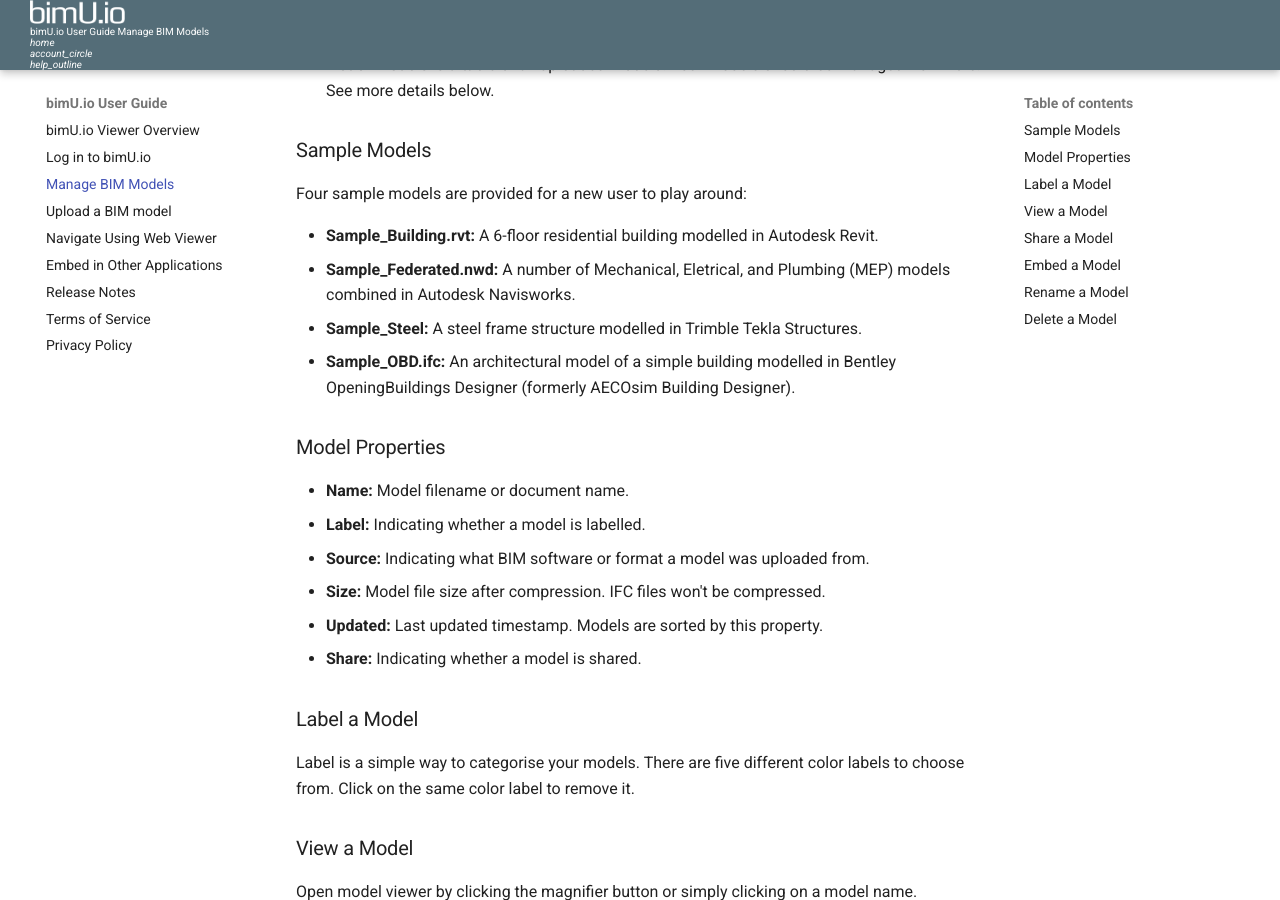
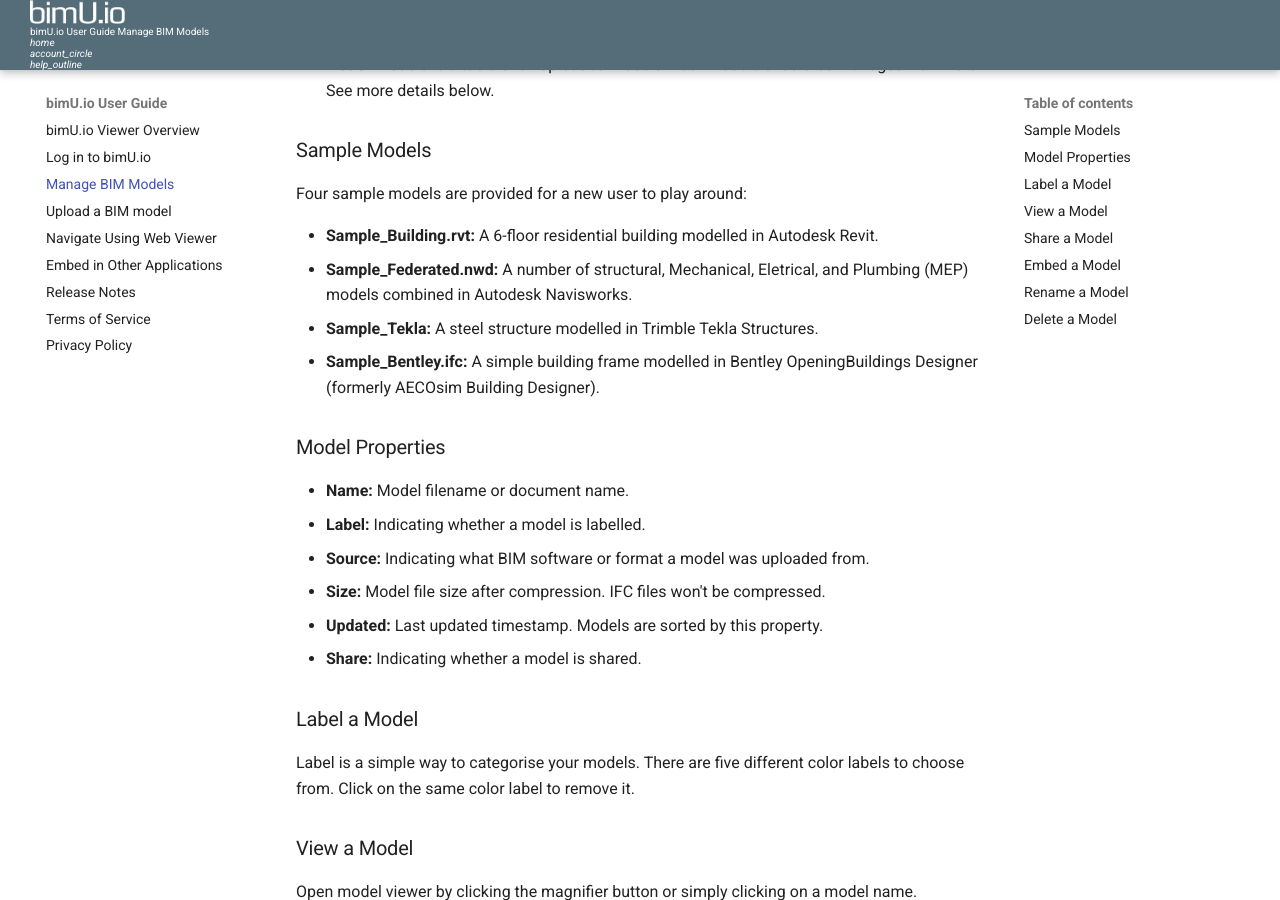
Before and after one commit to Transformosa/bimU.io.Docs, an MkDocs documentation site: the page built from docs/manage-bim-models.md, in a window 1280 px wide and 900 px high, scrolled down 596 px. Built offline with MkDocs 1.6.1 and Material for MkDocs 9.7.7, drawn with Linux system fonts in a browser that asks for light colours; comment, search, counter and statistics services are not loaded.

Commit message:
updated links, added videos, updated sample model descriptions

```diff
--- a/docs/manage-bim-models.md
+++ b/docs/manage-bim-models.md
@@ -12,9 +12,9 @@
 Four sample models are provided for a new user to play around:
 
 - **Sample_Building.rvt:** A 6-floor residential building modelled in Autodesk Revit.
-- **Sample_Federated.nwd:** A number of Mechanical, Eletrical, and Plumbing (MEP) models combined in Autodesk Navisworks.
-- **Sample_Steel:** A steel frame structure modelled in Trimble Tekla Structures.
-- **Sample_OBD.ifc:** An architectural model of a simple building modelled in Bentley OpeningBuildings Designer (formerly AECOsim Building Designer).
+- **Sample_Federated.nwd:** A number of structural, Mechanical, Eletrical, and Plumbing (MEP) models combined in Autodesk Navisworks.
+- **Sample_Tekla:** A steel structure modelled in Trimble Tekla Structures.
+- **Sample_Bentley.ifc:** A simple building frame modelled in Bentley OpeningBuildings Designer (formerly AECOsim Building Designer).
 
 ### Model Properties
 
--- a/mkdocs.yml
+++ b/mkdocs.yml
@@ -49,11 +49,11 @@
     - type: globe
       link: https://bimu.io
     - type: twitter
-      link: https://twitter.com/transformosa
+      link: https://twitter.com/
     - type: linkedin
-      link: https://linkedin.com/in/transformosa
+      link: https://linkedin.com/
     - type: facebook
-      link: https://facebook.com/in/transformosa
+      link: https://facebook.com/
   # disqus: ''
 
 # Extensions
--- a/theme/partials/header.html
+++ b/theme/partials/header.html
@@ -41,17 +41,17 @@
           {% endif %}
         </div>
         <div class="md-flex__cell md-flex__cell--shrink">
-            <a href="#" title="bimU.io Home" class="md-header-nav__button md-logo">
+            <a href="https://bimu.io/" target="_blank" title="bimU.io Home" class="md-header-nav__button md-logo">
                 <i class="md-icon">home</i>
             </a>
         </div>
         <div class="md-flex__cell md-flex__cell--shrink">
-          <a href="#" title="Log in to bimU.io Viewer" class="md-header-nav__button md-logo">
+          <a href="https://viewer.bimu.io/" target="_blank" title="Log in to bimU.io Viewer" class="md-header-nav__button md-logo">
               <i class="md-icon">account_circle</i>
           </a>
       </div>
         <div class="md-flex__cell md-flex__cell--shrink">
-            <a href="#" title="Support Centre" class="md-header-nav__button md-logo">
+            <a href="https://support.bimu.io/" target="_blank" title="Support Centre" class="md-header-nav__button md-logo">
                 <i class="md-icon">help_outline</i>
             </a>
         </div>
```
Also changed, not shown: docs/index.md (+2 -2 lines).
